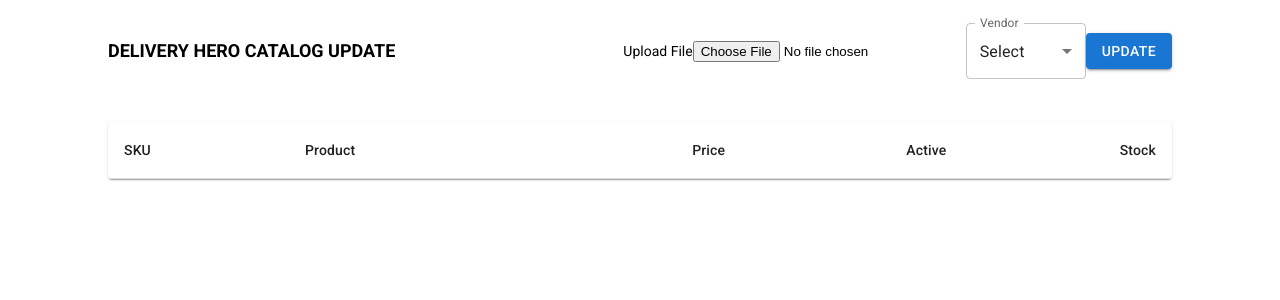
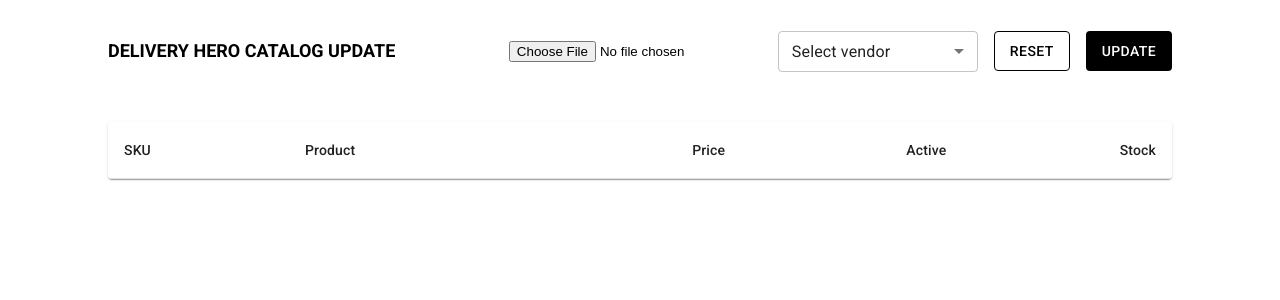
Before and after one commit to braiaguirre/deliveryhero-catalog-sync, a React (Vite) app: page / in a window 1280 px wide. Shown: the top 300 px of the page. Built offline with nearby package versions, Linux system fonts and the light colour scheme.

Commit message:
material ui topbar styled

```diff
--- a/package.json
+++ b/package.json
@@ -4,7 +4,7 @@
   "version": "0.0.0",
   "type": "module",
   "scripts": {
-    "dev": "vite",
+    "dev": "vite --host",
     "build": "vite build",
     "lint": "eslint . --ext js,jsx --report-unused-disable-directives --max-warnings 0",
     "preview": "vite preview"
--- a/src/components/Topbar.jsx
+++ b/src/components/Topbar.jsx
@@ -16,6 +16,9 @@
 
     const handleUpdate = () => dispatch(sendData({ id, data }));
     const handleIdSelect = (e) => dispatch(setId(e.target.value));
+    const handleReset = () => {
+        dispatch(setId(0));
+    }
     const handleFileRead = (e) => {
         e.preventDefault();
         if (e.target.files) {
@@ -38,32 +41,30 @@
                 <h3>Delivery Hero Catalog Update</h3>
             </div>
             <div className={ styles.navbarRight }>
-                <form>
-                    <label htmlFor="upload">Upload File</label>
                 <input
                     type="file"
                     name="upload"
                     id="upload"
                     onChange={handleFileRead}
                 />
-                </form>
-                <Box sx={{ minWidth: 120 }}>
-                <FormControl fullWidth>
-                    <InputLabel id="demo-simple-select-label">Vendor</InputLabel>
+
                 <Select
-                    labelId="demo-simple-select-label"
-                    id="demo-simple-select"
-                    label="Vendor"
+                    sx={{ ml: 2, height: 41, width: 200, }}
+                    displayEmpty
+                    inputProps={{ 'aria-label': 'Without label' }}
                     value={ id }
                     onChange={ handleIdSelect }
                     >
-                    <MenuItem value={ 0 }>Select</MenuItem>
-                    <MenuItem value={ 256100 }>Meli Perfumería</MenuItem>
-                    <MenuItem value={ 271082 }>Huellitas</MenuItem>
+                    <MenuItem sx={{ width: 200 }} value={ 0 }>Select vendor</MenuItem>
+                    <MenuItem sx={{ width: 200 }} value={ 256100 }>Meli Perfumería</MenuItem>
+                    <MenuItem sx={{ width: 200 }} value={ 271082 }>Huellitas</MenuItem>
                 </Select>
-                </FormControl>
-                </Box>
-                <Button variant="contained" onClick={ handleUpdate }>Update</Button>
+
+                <Button sx={{ ml: 2, height: 40, color: '#000000', borderColor: '#000000' }}
+                    variant="outlined" onClick={ handleReset }>Reset</Button>
+
+                <Button sx={{ ml: 2, height: 40, backgroundColor: '#000000', boxShadow: 0  }}
+                    variant="contained" onClick={ handleUpdate }>Update</Button>
             </div>
         </div>
     )
--- a/src/components/Topbar.module.css
+++ b/src/components/Topbar.module.css
@@ -15,3 +15,12 @@
 .navbarRight > * {
     margin-left: 20px;
 }
+
+.select > * {
+    width: 200px;
+    margin-left: 20px;
+}
+
+.button > * {
+    margin-left: 20px;
+}
```
Lines whose indentation alone changed are shown as unchanged.
